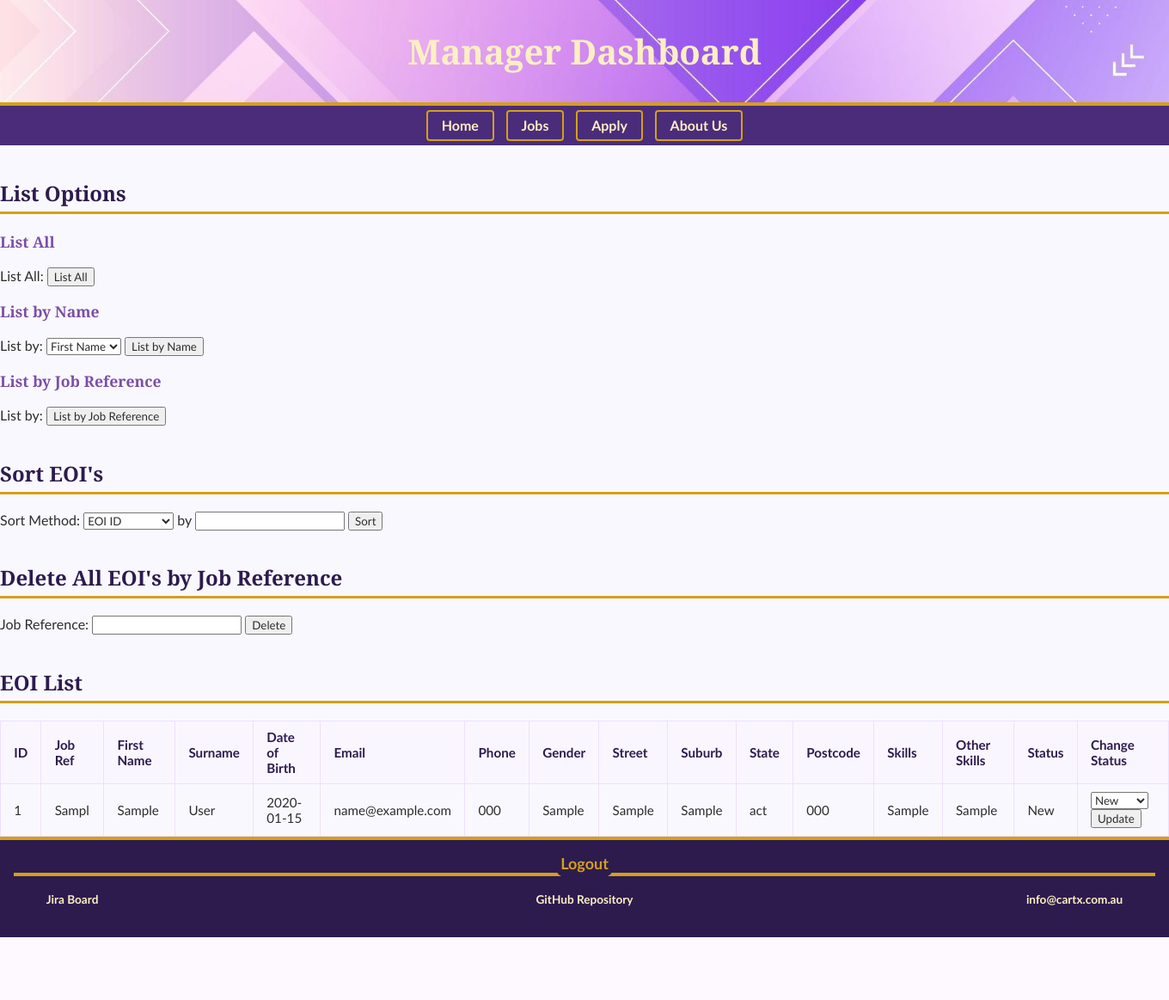
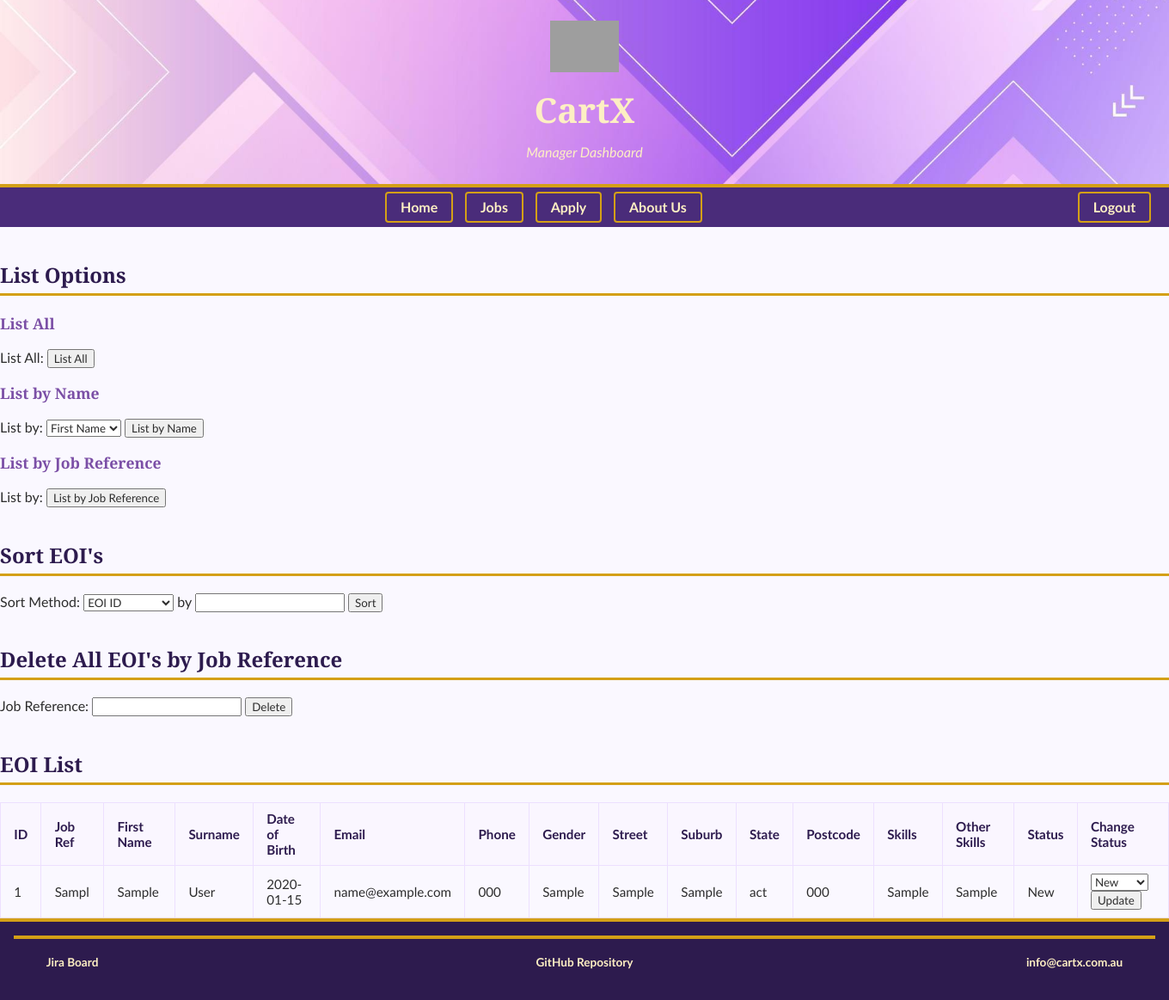
Before and after one commit to 104001159/Applied-Web-Project, a PHP site: page /manage.php in a window 1360 px wide. Shown: the whole page at 86% size. Before the commit the page ends 1090 px from the top, so only its background shows below. Run offline with PHP 8.4, Linux system fonts and the light colour scheme; a user stored in the database is signed in; tables that the repository leaves empty hold one stand-in row (values such as "Sample post"); grey boxes are pictures that could not be loaded.

Commit message:
Updated banner to a background image

```diff
--- a/manage.php
+++ b/manage.php
@@ -72,6 +72,11 @@
     <head>
         <?php include "header.inc"; ?>
         <style>
+            header {
+                background-image: url('images/purple_banner.jpg');
+                background-size: cover;
+                background-position: center;
+            }
             #login {
                 font-size: large;
                 color: #d4a017;
@@ -83,9 +88,17 @@
     </head>
     <body>
         <header>
-           <h1>Manager Dashboard</h1>
+            <img src="images/cartx_logo.png" alt="CartX company logo">
+            <h1>CartX</h1>
+            <p class="slogan">Manager Dashboard</p>
         </header>
-        <?php include "nav.inc"; ?>
+        <nav>
+            <p class="menu"><a href="index.php">Home</a></p>
+            <p class="menu"><a href="jobs.php">Jobs</a></p>
+            <p class="menu"><a href="apply.php">Apply</a></p>
+            <p class="menu"><a href="about.php">About Us</a></p>
+            <p class="menu" style="float: right;"><a href="manage.php?logout=true">Logout</a></p>
+        </nav>
         <br>
 
         <h2>List Options</h2>
@@ -202,7 +215,6 @@
         <?php endif; ?>
     </body>
     <footer>
-        <a href="manage.php?logout=true" id="login">Logout</a>
         <?php include "footer.inc"; ?>
     </footer>
 
```
